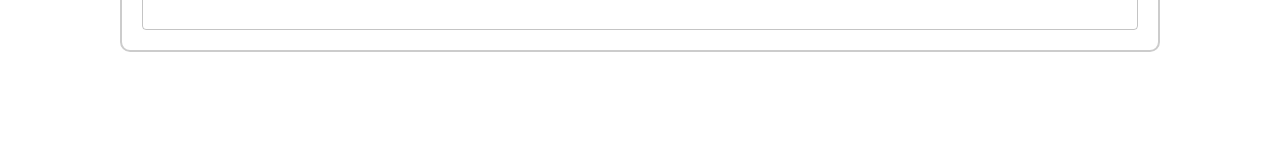
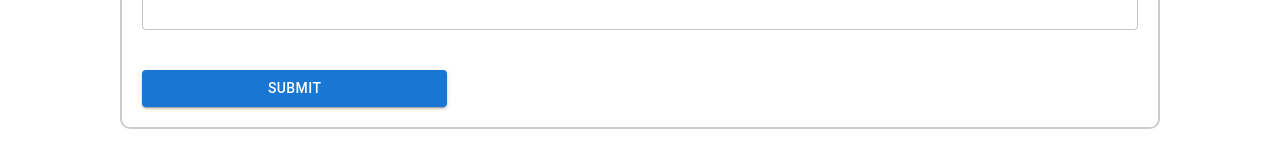
Before and after one commit to bendaprile/ctrl-alt-defeat-hackathon, a React (Create React App) app: page / in a window 1280 px wide. Shown: the part 988-1148 px from the top of the page. Before the commit the page ends 1104 px from the top, so only its background shows below. Built offline with nearby package versions, Linux system fonts and the light colour scheme; no server answers.

Commit message:
Renders the submit button on the Landing Page

```diff
--- a/src/components/LandingPage/LandingPage.jsx
+++ b/src/components/LandingPage/LandingPage.jsx
@@ -8,6 +8,7 @@ import MenuItem from '@mui/material/MenuItem';
 import Select  from '@mui/material/Select';
 import {useState} from "react";
 import { callChatGPTAPI } from '../../common/api';
+import Button from '@mui/material/Button';
 
 function LandingPage() {
     const [state, setState] = useState("Test");
@@ -53,6 +54,7 @@ function LandingPage() {
                 rows={5}
                 defaultValue="Please provide a short summary of your legal matter with as much detail as possible so we can best assist you."
             />
+            <Button variant="contained" data-testid="submit-button">Submit</Button>
         </form>
     </div>
 }
```
Also changed, not shown: 1 other file (tests, documents, lock files or other folders).
